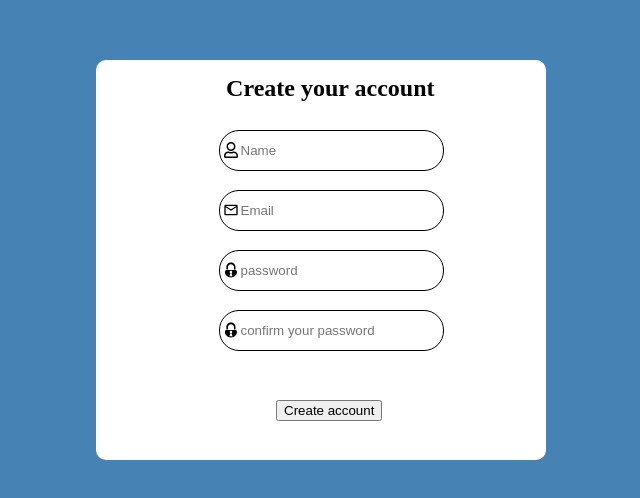
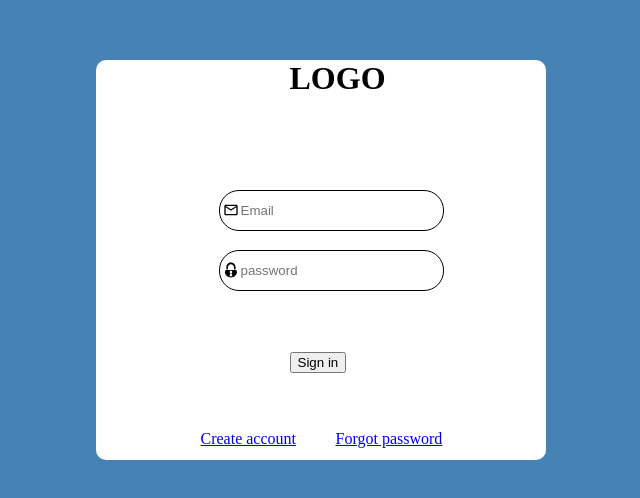
Before and after one commit to GabrielNew/timer-gate, a React (Vite) app: page / in a window 1280 px wide. Shown: the part 140-638 px from the top of the page, without its empty margins (319-959 px from the left). Built offline with nearby package versions, Linux system fonts and the light colour scheme.

Commit message:
Routers and login page updates

```diff
--- a/package.json
+++ b/package.json
@@ -12,7 +12,8 @@
   "dependencies": {
     "react": "^18.2.0",
     "react-dom": "^18.2.0",
-    "react-icons": "^5.2.1"
+    "react-icons": "^5.2.1",
+    "react-router-dom": "^6.26.1"
   },
   "devDependencies": {
     "@types/react": "^18.2.66",
--- a/src/main.jsx
+++ b/src/main.jsx
@@ -1,11 +1,18 @@
 import React from "react";
 import ReactDOM from "react-dom/client";
 import "./styles/global.css";
+import { BrowserRouter as Router, Routes, Route } from "react-router-dom";
 import Login from "./pages/Login";
 import CreateAccount from "./pages/CreateAccount";
 
 ReactDOM.createRoot(document.getElementById("root")).render(
   <React.StrictMode>
-    <CreateAccount />
+    <Router>
+      <Routes>
+        <Route path="/" element={<Login />} />
+        <Route path="/createAccount" element={<CreateAccount />} />
+        <Route path="*" />
+      </Routes>
+    </Router>
   </React.StrictMode>
 );
--- a/src/pages/Login/index.jsx
+++ b/src/pages/Login/index.jsx
@@ -1,3 +1,4 @@
+import { Link } from "react-router-dom";
 import { MdOutlineEmail } from "react-icons/md";
 import { GiPadlock } from "react-icons/gi";
 import "./styles.css";
@@ -49,12 +50,12 @@ const Login = () => {
             </button>
           </div>
           <div>
-            <a href="" id="createAccountLink">
+            <Link to="/createAccount" id="createAccountLink">
               Create account
-            </a>
-            <a href="" id="forgotPassLink">
+            </Link>
+            <Link to="/" id="forgotPasswordLink">
               Forgot password
-            </a>
+            </Link>
           </div>
         </div>
       </form>
--- a/src/pages/Login/styles.css
+++ b/src/pages/Login/styles.css
@@ -1,5 +1,5 @@
 body {
-  background-color: black;
+  background-color: steelblue;
 }
 
 #loginBackgroundBox {
@@ -38,7 +38,7 @@ body {
   padding: 3px;
   width: 50%;
   margin: 10px;
-  top: 50%;
+  top: 45%;
   position: absolute;
   left: 25%;
 }
@@ -58,10 +58,10 @@ body {
   padding: 10px;
 }
 
-#forgotPassLink {
+#forgotPasswordLink {
   position: absolute;
   top: 90%;
-  left: 50%;
+  left: 51%;
   padding: 10px;
 }
 
@@ -75,13 +75,13 @@ body {
   top: 3px;
 }
 
-#btnLogin {
-  position: absolute;
-  top: 75%;
-  left: 45%;
-}
-
 #logoImg {
   position: absolute;
   left: 43%;
 }
+
+#btnLogin {
+  position: absolute;
+  left: 43%;
+  top: 73%;
+}
```
Also changed, not shown: 1 other file (tests, documents, lock files or other folders).
